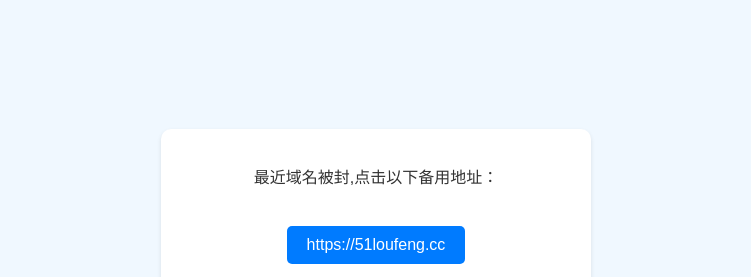
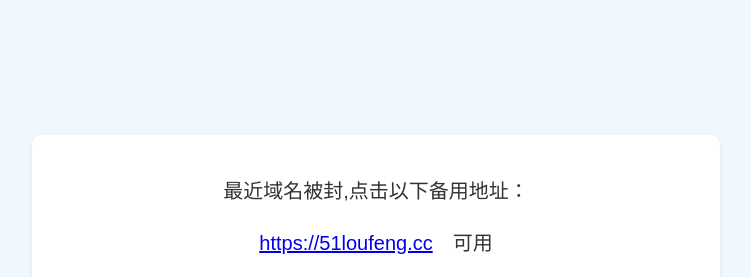
Before and after one commit to 51loufeng/51loufeng.github.io, a plain HTML site: page index.html in a window 1280 px wide. Shown: the part 129-406 px from the top of the page, without its empty margins (264-1015 px from the left). Drawn offline with Linux system fonts and the light colour scheme.

Commit message:
Update index.html

```diff
--- a/index.html
+++ b/index.html
@@ -16,6 +16,7 @@
             justify-content: center;
             align-items: center;
             height: 100vh;
+            font-size: 20px;
         }
 
         .container {
@@ -28,37 +29,28 @@
 
         h1 {
             color: #007bff; /* 深蓝色标题 */
-            font-size: 24px;
             margin-bottom: 20px;
         }
 
         p {
             color: #333;
-            font-size: 16px;
             line-height: 1.6;
         }
+        span{
 
-        a {
-            display: inline-block;
-            margin-top: 20px;
-            padding: 10px 20px;
-            background-color: #007bff;
-            color: #fff;
-            text-decoration: none;
-            border-radius: 5px;
-            transition: background-color 0.3s;
+        	display: inline-block;
+        	margin-left: 20px;
         }
 
-        a:hover {
-            background-color: #0056b3; /* 深蓝色按钮悬停效果 */
-        }
+
+
     </style>
 </head>
 
 <body>
     <div class="container">
         <p>最近域名被封,点击以下备用地址：</p>
-        <a href="https://51loufeng.cc/" target="_blank">https://51loufeng.cc</a>
+        <p><a href="https://51loufeng.cc/" target="_blank">https://51loufeng.cc</a><span>可用</span></p>
         <h1>请务必收藏我们Github的防封地址：</h1>
         <a href="https://51loufeng.github.io/" target="_blank">https://51loufeng.github.io/</a>
     </div>
```
